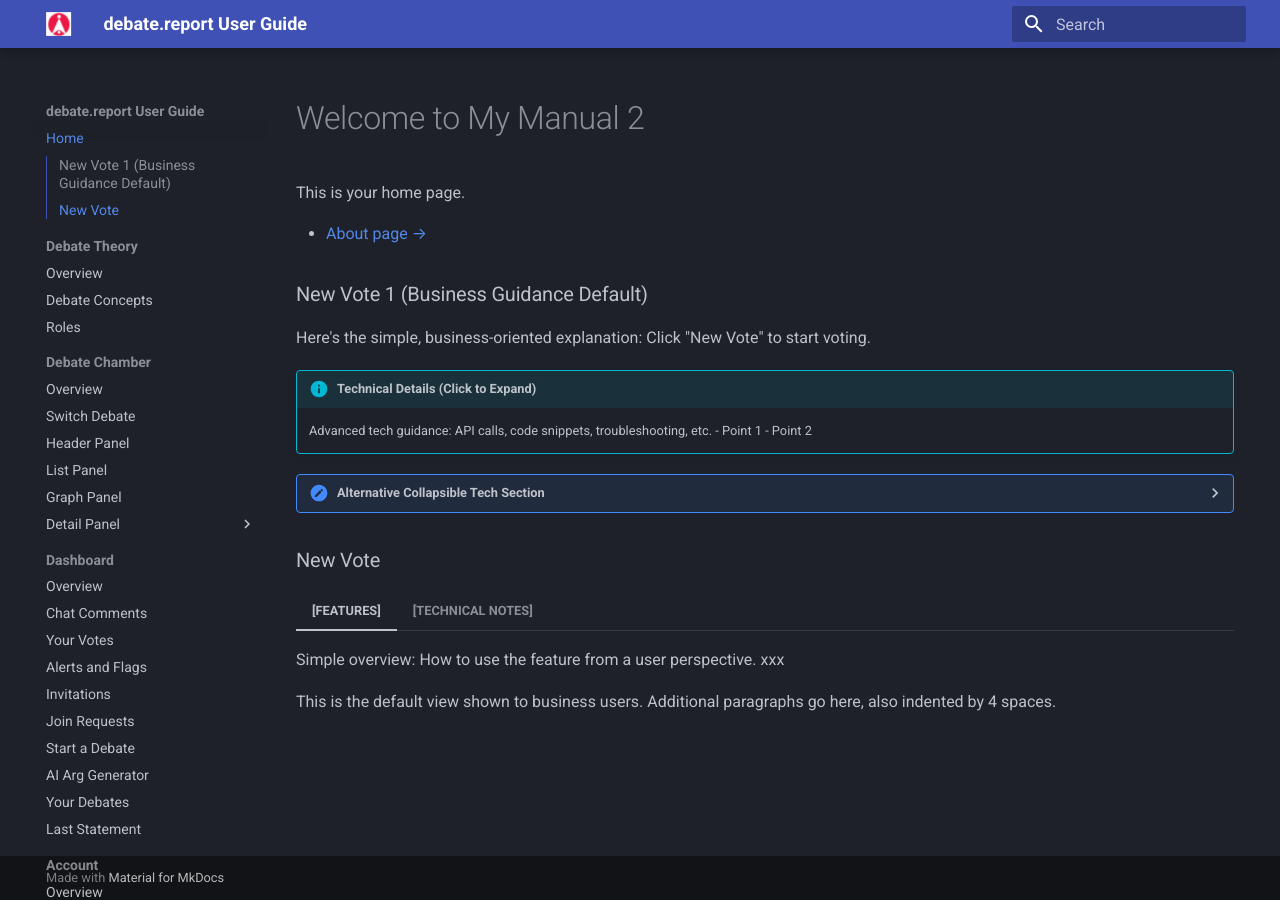
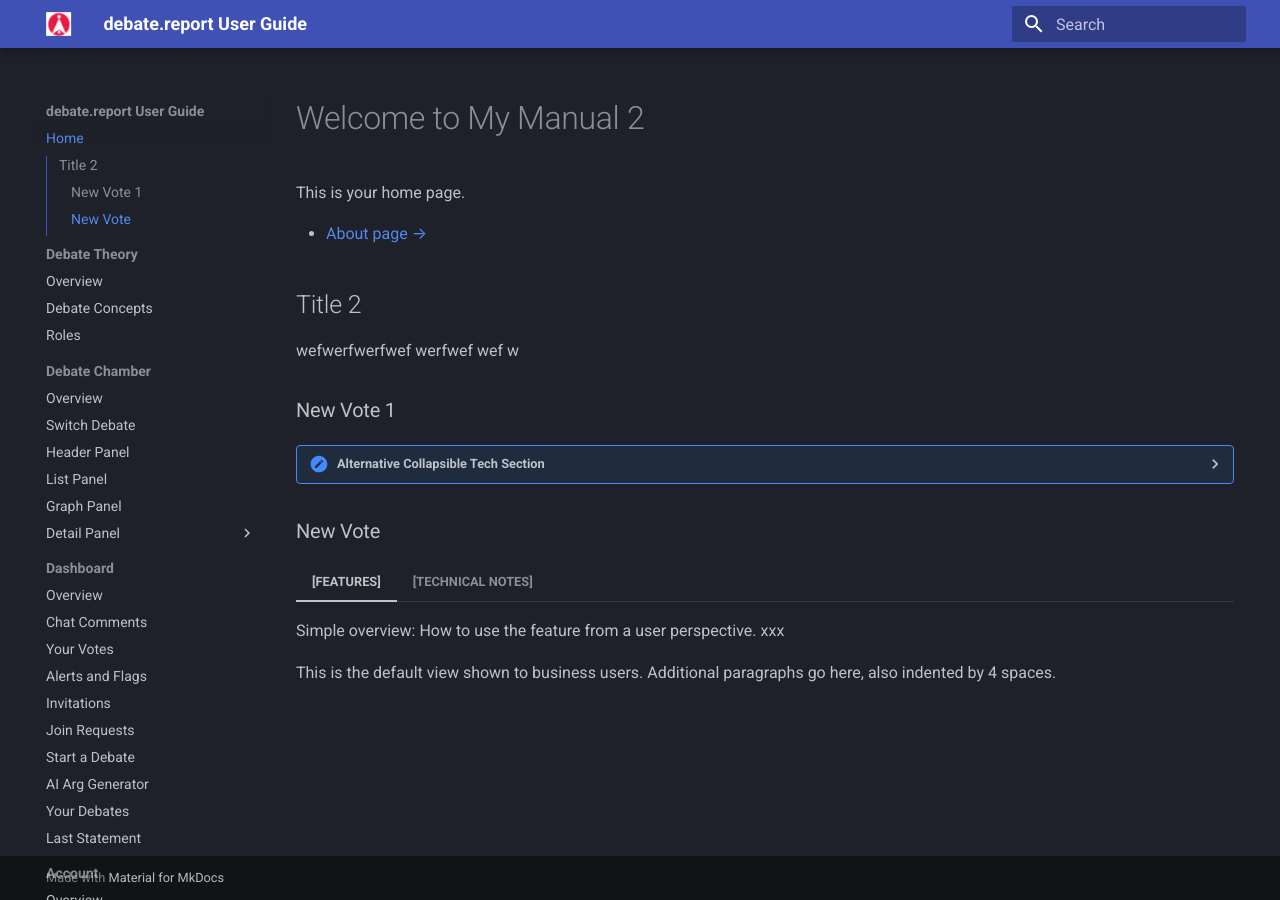
Before and after one commit to datweeds/debate, an MkDocs documentation site: the page built from docs/index.md, in a window 1280 px wide. Built offline with MkDocs 1.6.1 and Material for MkDocs 9.7.7, drawn with Linux system fonts in a browser that asks for light colours.

Commit message:
Update index.md

```diff
--- a/docs/index.md
+++ b/docs/index.md
@@ -4,15 +4,10 @@ This is your home page.
 
 - [About page →](about.md)
 
-### New Vote 1 (Business Guidance Default)
+## Title 2
+wefwerfwerfwef werfwef wef w
 
-Here's the simple, business-oriented explanation: Click "New Vote" to start voting.
-
-!!! info "Technical Details (Click to Expand)"
-    Advanced tech guidance: API calls, code snippets, troubleshooting, etc.
-    - Point 1
-    - Point 2
-
+### New Vote 1
 <details>
 <summary>Alternative Collapsible Tech Section</summary>
 
```
